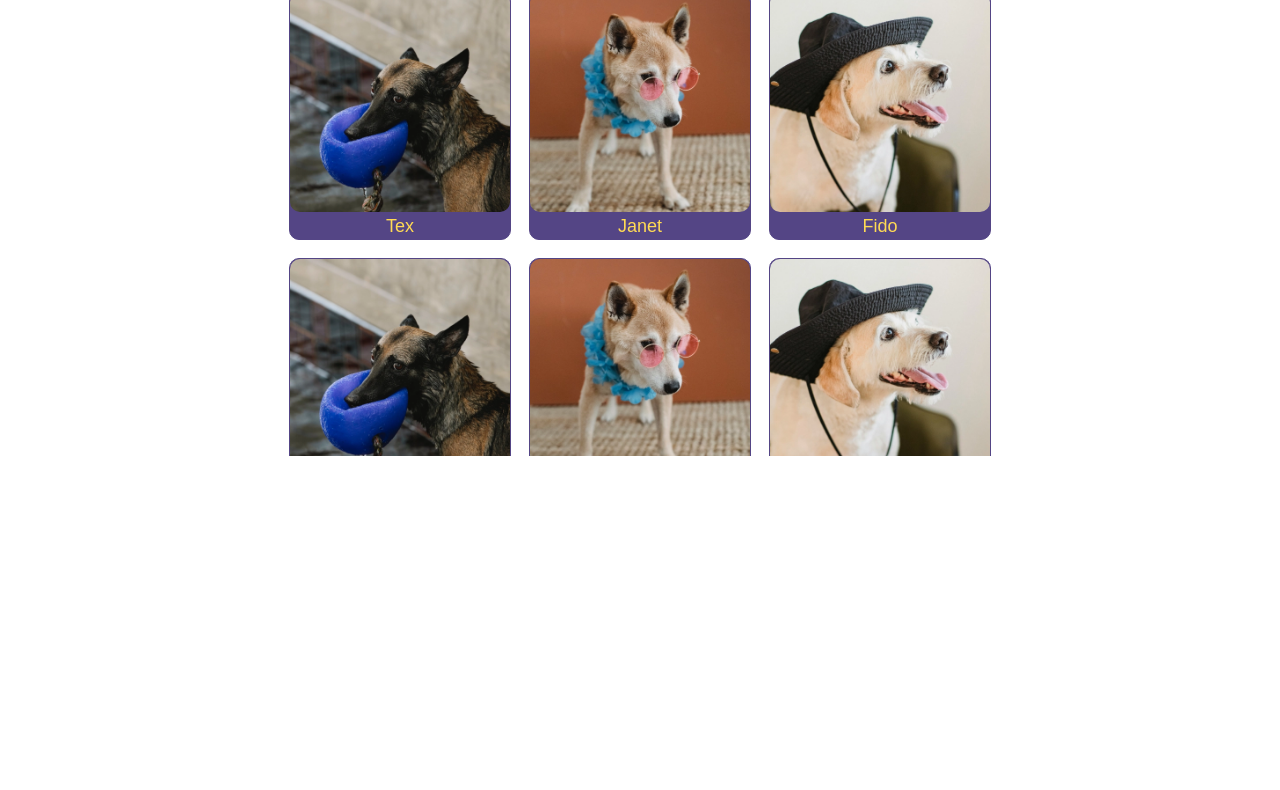
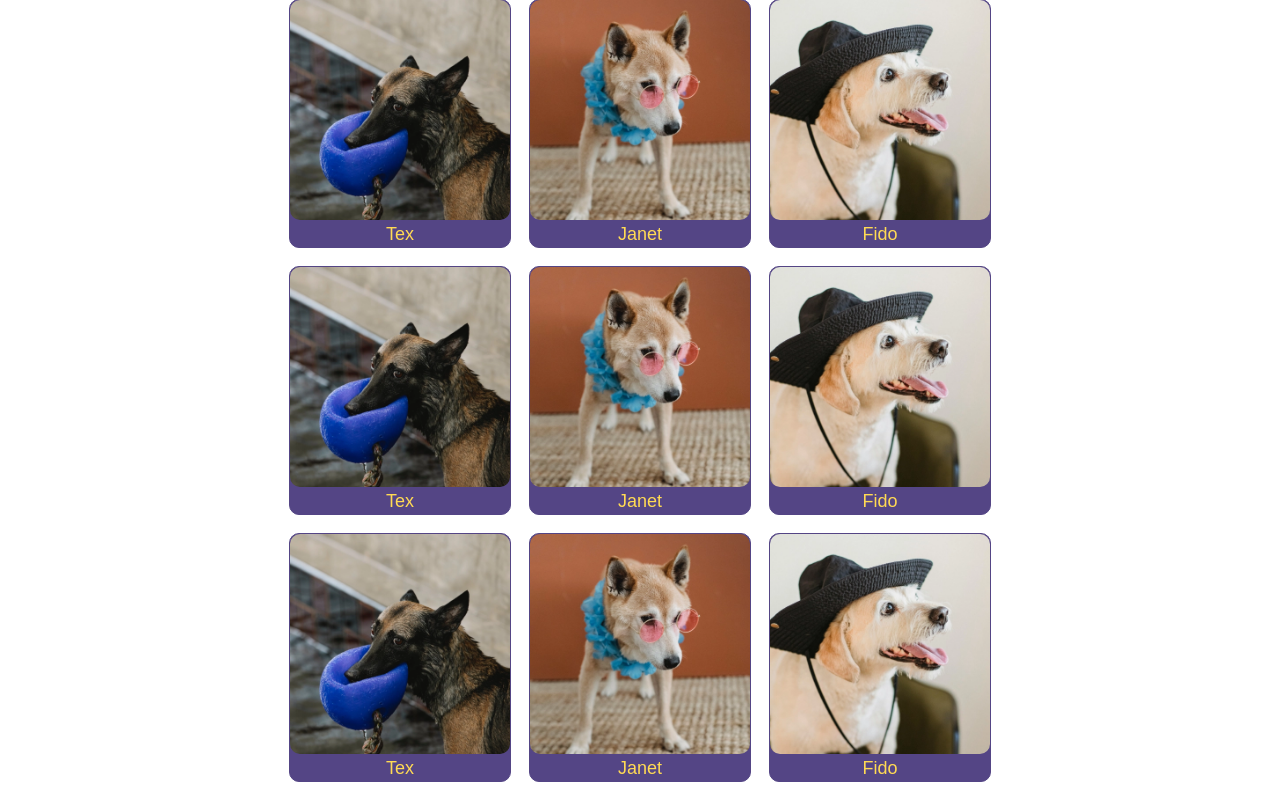
Before and after one commit to TheHolographicP/AdventurePets, a plain HTML site: page pets.html in a window 1280 px wide. Shown: the part 394-1184 px from the top of the page. Before the commit the page ends 800 px from the top, so only its background shows below. Drawn offline with Linux system fonts and the light colour scheme; a web font is replaced by a local one.

Commit message:
Pet page;

```diff
--- a/src/css/mediaqry_pets.css
+++ b/src/css/mediaqry_pets.css
@@ -9,6 +9,9 @@
     }
     #bkgdImg{
         top:50px
+    }
+    .pet{
+        width: 165px;
     }
 }
 
@@ -30,4 +33,7 @@
     #bkgdImg{
         top:50px
     }
+    .pet{
+        width: 220px;
+    }
 }
--- a/src/css/pg_pets.css
+++ b/src/css/pg_pets.css
@@ -1,32 +1,28 @@
 body{
     margin: 0;
-    height: 100vh;
+    height: 100%;
 }
 
 body main {
-    position: fixed;
-    top:50px;
-    bottom: 0;
+    margin-top:40px;
     display: grid;
-    grid-template: 35vh 1fr / 100%;
+    grid-template: 35vh max-content / 100%;
     grid-template-areas:
     "image"
     "content";
     justify-content: center;
+    justify-items: center;
     overflow-x: hidden;
     overflow-y: scroll;
     height: 100%;
 }
 
 #bkgdImg {
-    display: block;
-    width: auto;
-    height: 100%;
     max-height: 35vh;
     overflow: hidden;
     min-width: 100%;
     object-fit:cover;
-    object-position: 50% 0%;
+    object-position: center top;
     grid-area: image;
 }
 
@@ -41,16 +37,19 @@ body main {
 }
 
 #petsGallery{
+    position: relative;
     display: flex;
     justify-content: center;
     flex-wrap: wrap;
     gap: 1rem;
     max-width: 800px;
+    height: fit-content;
+    overflow: scroll;
+    padding: 1rem;
 }
 
 .pet{
-    max-width: 220px;
-    min-width: 110px;
+    width: 110px;
     height: fit-content;
     display: grid;
     grid-template-rows: 1fr, 1.25rem;
```
